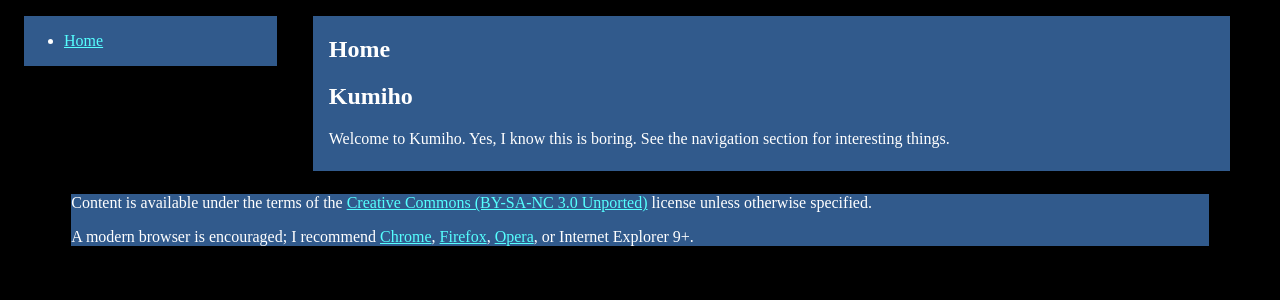
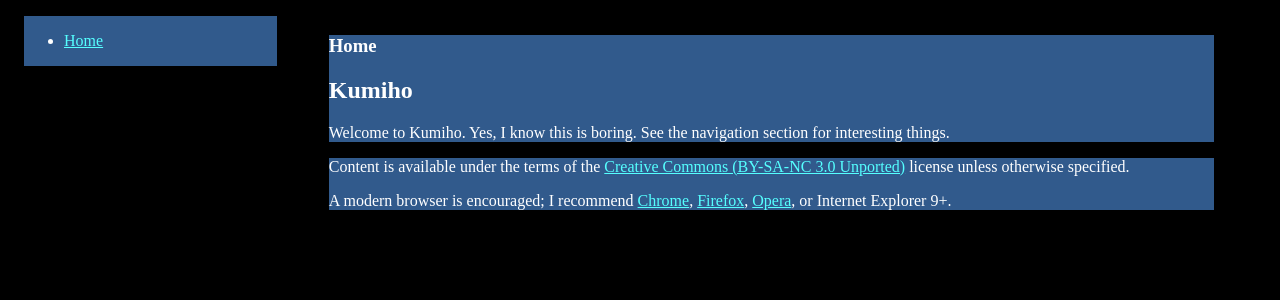
Before and after one commit to atymes/aerdan.github.com, a Jekyll site: the page built from index.html, in a window 1280 px wide. Shown: the top 300 px of the page. Built offline with Jekyll 4.4.1, drawn with Linux system fonts in a browser that asks for light colours.

Commit message:
Tweak layout a bit so that hopefully the site looks better.

```diff
--- a/_layouts/base.html
+++ b/_layouts/base.html
@@ -9,6 +9,7 @@
         <nav>
             {% include nav.html %}
         </nav>
+        <aside>
             <article>
                 <hgroup>
                     <h1>{{page.title}}</h1>
@@ -24,5 +25,6 @@
                     <a href="http://www.mozilla.com/firefox">Firefox</a>, <a href="http://www.opera.com">Opera</a>,
                     or Internet Explorer 9+.</p>
             </footer>
+        </aside>
     </body>
 </html>
--- a/css/base.css
+++ b/css/base.css
@@ -5,7 +5,7 @@
 body {
     margin-top: 1em;
 }
-article, nav {
+aside, nav {
     display: inline-block;
 }
 article, nav, footer {
@@ -21,18 +21,15 @@
     margin-right: 1em;
     vertical-align: top;
 }
-article {
+aside {
     width: 70%;
     margin-left: 1em;
     padding-left: 1em;
     padding-right: 1em;
     padding-bottom: 1ex;
-    margin-bottom: 1ex;
 }
 footer {
-    margin: 0px auto;
     display: block;
-    width: 90%;
 }
 a:link, a:visited {
     color: #5FF;
```
Lines whose indentation alone changed are shown as unchanged.
